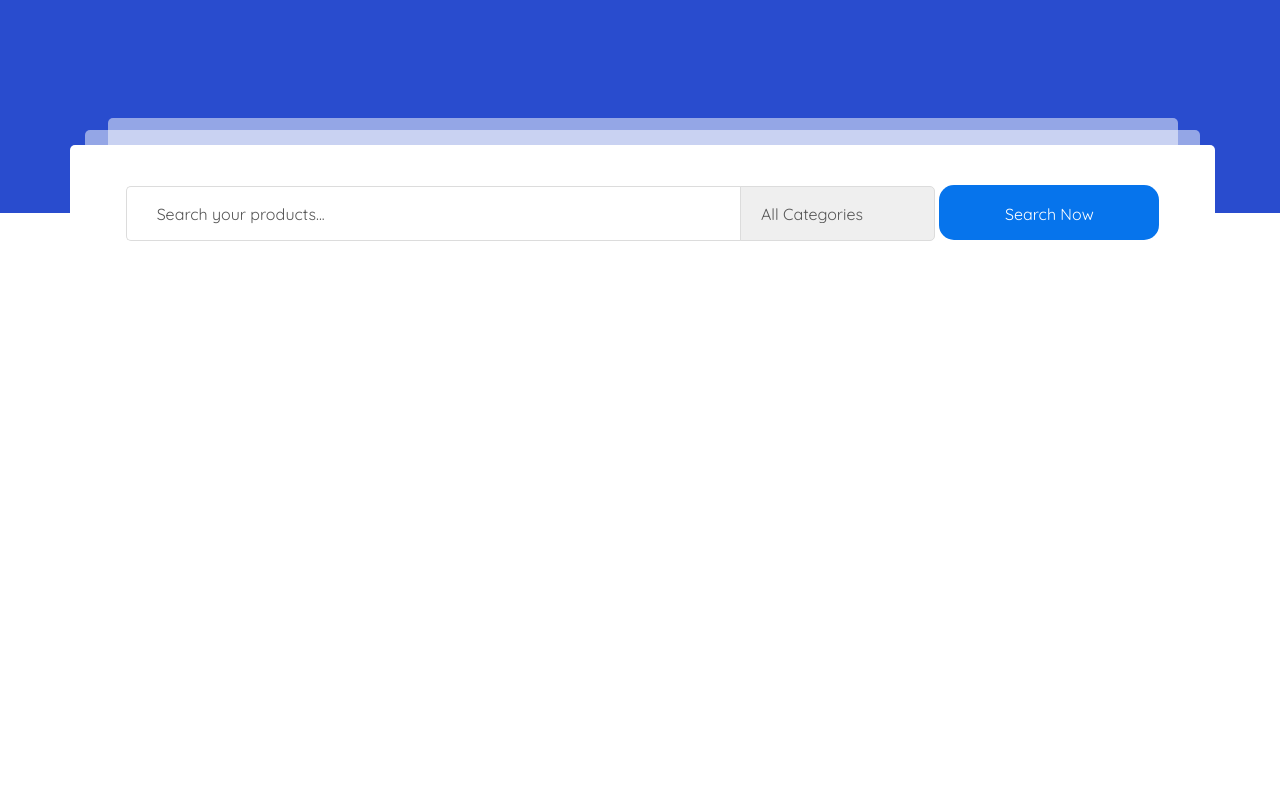
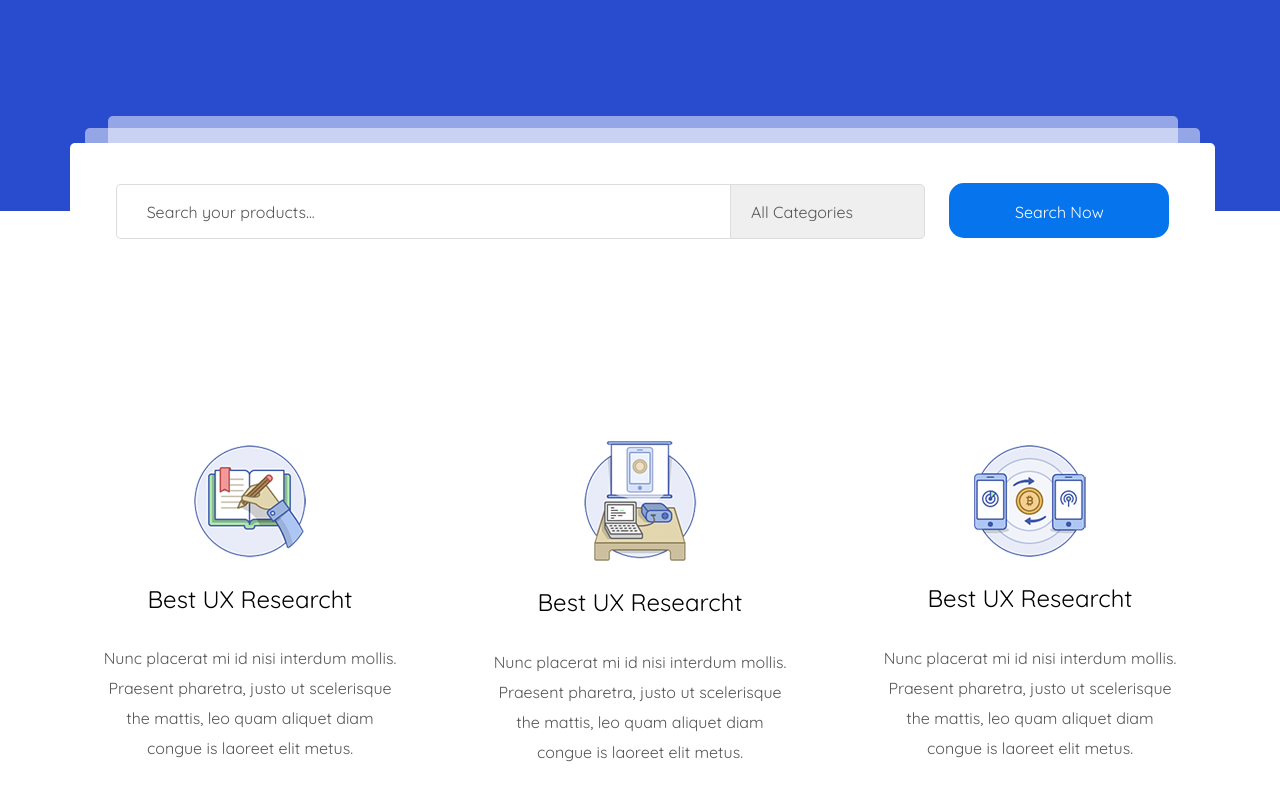
Before and after one commit to Arkuk/martplace, a website: page app/index.html in a window 1280 px wide. Shown: the part 692-1502 px from the top of the page. Before the commit the page ends 973 px from the top, so only its background shows below. Drawn offline with nearby package versions, Linux system fonts and the light colour scheme; files that its build step writes are made by us from their sources.

Commit message:
added virtues

```diff
--- a/app/index.html
+++ b/app/index.html
@@ -101,6 +101,52 @@
     </div>
   </section>
 
+  <section class="virtues">
+    <div class="container">
+      <div class="virtues__inner">
+        <div class="virtues__inner-item">
+          <div class="virtues__item-img">
+            <img src="images/content/virtues-img1.png" alt="">
+          </div>
+          <div class="virtues__item-title">
+            Best UX Researcht
+          </div>
+          <div class="virtues__item-text">
+            Nunc placerat mi id nisi interdum mollis. Praesent pharetra, justo ut scelerisque
+            the mattis, leo quam aliquet diam
+            congue is laoreet elit metus.
+          </div>
+        </div>
+        <div class="virtues__inner-item">
+          <div class="virtues__item-img">
+            <img src="images/content/virtues-img2.png" alt="">
+          </div>
+          <div class="virtues__item-title">
+            Best UX Researcht
+          </div>
+          <div class="virtues__item-text">
+            Nunc placerat mi id nisi interdum mollis. Praesent pharetra, justo ut scelerisque
+            the mattis, leo quam aliquet diam
+            congue is laoreet elit metus.
+          </div>
+        </div>
+        <div class="virtues__inner-item">
+          <div class="virtues__item-img">
+            <img src="images/content/virtues-img3.png" alt="">
+          </div>
+          <div class="virtues__item-title">
+            Best UX Researcht
+          </div>
+          <div class="virtues__item-text">
+            Nunc placerat mi id nisi interdum mollis. Praesent pharetra, justo ut scelerisque
+            the mattis, leo quam aliquet diam
+            congue is laoreet elit metus.
+          </div>
+        </div>
+      </div>
+    </div>
+  </section>
+
 
 
   <script src="https://ajax.googleapis.com/ajax/libs/jquery/3.4.1/jquery.min.js"></script>
--- a/app/scss/style.scss
+++ b/app/scss/style.scss
@@ -166,10 +166,11 @@
 
 //start search
 .search {
-  min-height: 725px;
+  max-height: 730px;
   background-color: #294cce;
   text-align: center;
   position: relative;
+  padding-bottom: 230px;
   &__title {
     padding-top: 180px;
     color: #f3f3f8;
@@ -186,9 +187,6 @@
     font-weight: 500;
     font-size: 20px;
     padding-bottom: 65px;
-  }
-  &__links {
-    margin-bottom: 230px;
   }
   .btn-page {
     border: 1px solid #fff;
@@ -277,12 +275,50 @@
     border: none;
     border-radius: 15px;
     padding: 20px 60px;
+    margin-left: 20px;
+  }
+}
+//end search
+
+//star virtues
+.virtues {
+  background-color: #fff;
+}
+
+.virtues__inner {
+  padding: 190px 0 120px;
+  display: flex;
+  justify-content: space-between;
+  align-items: center;
+  &-item{
+    max-width: 360px;
+    padding: 40px 30px 0 30px;
+    text-align: center;
+    border-radius: 3px;
+    &:hover{
+      box-shadow: 0px 2px 50px 0px rgba(0, 0, 0, 0.08);
+      transition: all .3s;
+    }
   }
 }
 
-.search__panel {
+.virtues__item-img {
+  max-width: 120px;
+  margin: 0 auto;
 }
-.search__panel-inner {
+.virtues__item-title {
+  font-size: 24px;
+  color: #000;
+  margin: 25px 0 30px;
+
+}
+.virtues__item-text {
+  color: #555555;
+  padding-bottom: 40px;
+  line-height: 30px;
 }
 
-//end search
+
+
+
+//end virtues
```
Also changed, not shown: app/images/content/virtues-img1.png (added), app/images/content/virtues-img2.png (added), app/images/content/virtues-img3.png (added).
